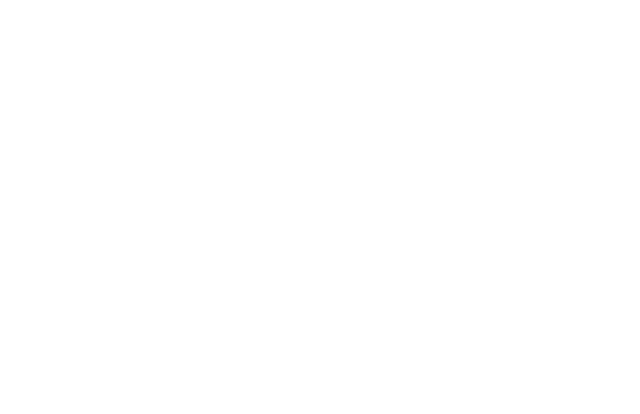
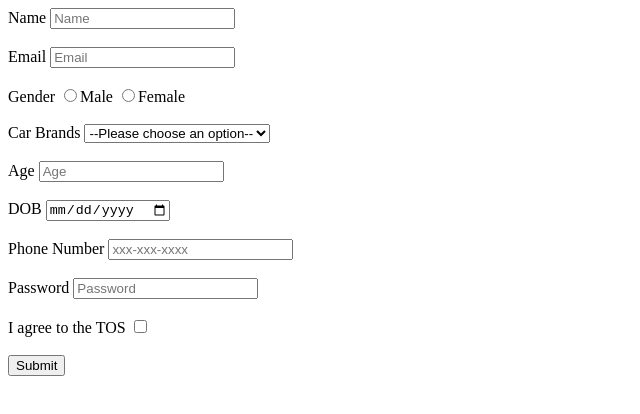
Before and after one commit to acciojob/signup-form-car-Ashu300, a website: page main.html in a window 1280 px wide. Shown: the whole page, without its empty margins (0-640 px from the left). Drawn offline with Linux system fonts and the light colour scheme.

Commit message:
created a submission

```diff
--- a/main.html
+++ b/main.html
@@ -7,7 +7,52 @@
 </head>
 
 <body>
-	<!-- the entire body must be written by student -->
+	 <form  method="get">
+        <div>
+            <label for="name"> Name</label>
+            <input type="text" placeholder="Name" id="name">
+        </div><br>
+        <div>
+            <label for="email"> Email</label>
+            <input type="text" placeholder="Email" id="email" required>
+        </div><br>
+        <div>
+            <label for="Gender"> Gender</label>
+            <input type="radio" id="gender_m" required name="gender" >Male
+            <input type="radio" id="gender_f" required name="gender">Female
+        </div><br>
+        <div>
+            <label for="cars"> Car Brands</label>
+            <select name="cars" id="cars" >
+                <option value="Please choose an option">--Please choose an option--</option>
+
+            <option value="BMW">BMW</option>
+            <option value="Audi">Audi</option>
+            <option value=" Mercedez"> Mercedez</option></select>
+        </div><br>
+        <div>
+            <label for="age"> Age</label>
+            <input type="text" placeholder="Age" id="age" required>
+        </div><br>
+        <div>
+            <label for="dob"> DOB</label>
+            <input type="date"  id="dob" required>
+        </div><br>
+         <div>
+            <label for="tel"> Phone Number</label>
+            <input type="text" placeholder="xxx-xxx-xxxx" id="tel" >
+        </div><br>
+        <div>
+            <label for="password">Password</label>
+            <input type="text" placeholder="Password" id="password" required>
+        </div><br>
+        <div>
+            <label for="tos">I agree to the TOS</label>
+            <input type="checkbox" id="tos" required>
+        </div><br>
+        <div><label for="submit"></label>
+            <input type="submit" id="submit" value="Submit"></div>
+        </form>
     <script type="text/javascript" src="./script.js">
 </script>
 
```
